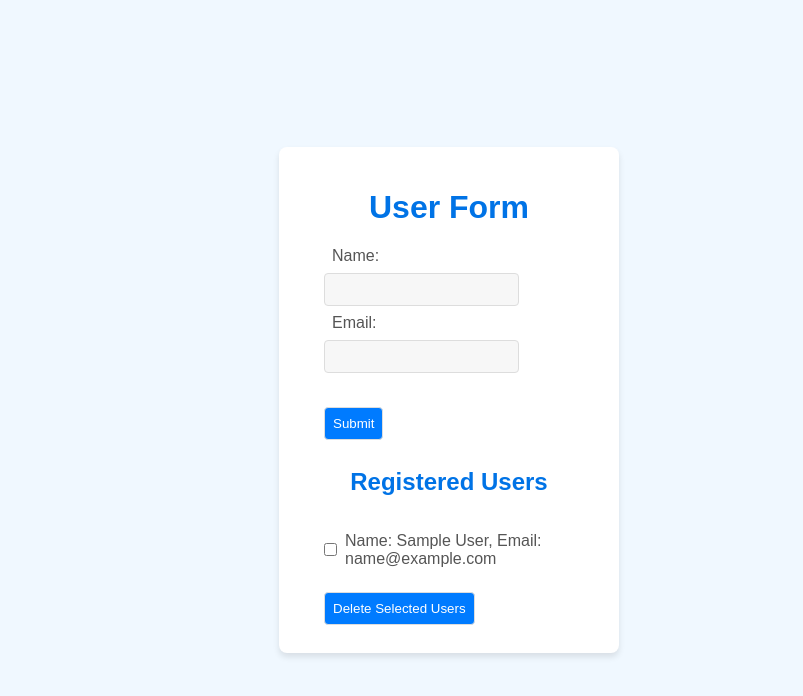
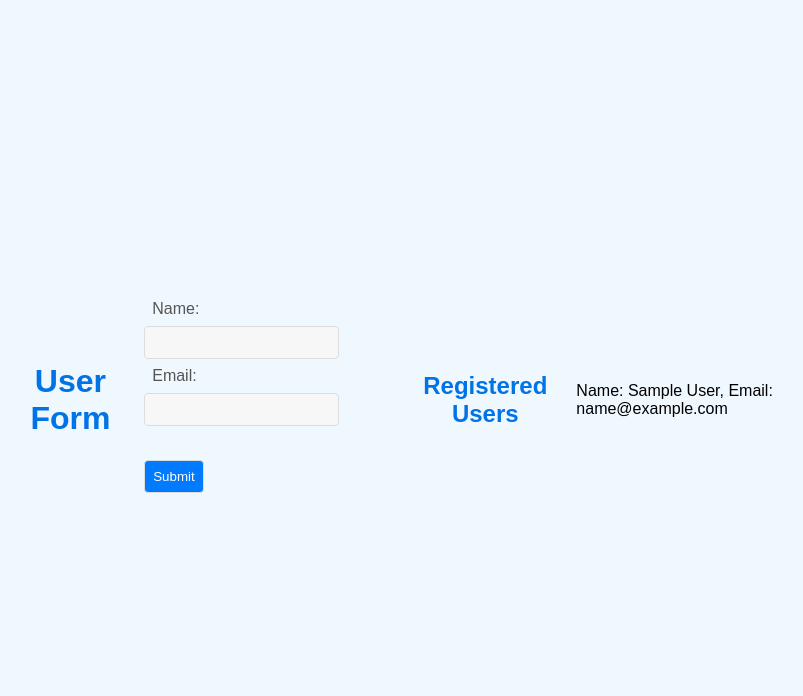
Before and after one commit to idubimm/SEMPERIS-SUMMERY-PROJECT, a Flask app: page /ALL/ in a window 1280 px wide. Shown: the top 696 px of the page, without its empty margins (191-994 px from the left). Run offline with Flask 3, Linux system fonts and the light colour scheme; tables that the repository leaves empty hold one stand-in row (values such as "Sample post").

```diff
--- a/src/app.py
+++ b/src/app.py
@@ -53,11 +53,11 @@ def index():
     return redirect(url_for("all_users"))
 
 
-# @app.route('/ALL/')
-# def all_users():
-#     registered_users = User.query.all()
-#     # Pass `registered_users` to your template
-#     return render_template_string(HTML_TEMPLATE, registered_users=registered_users)
+@app.route("/ALL/")
+def all_users():
+    registered_users = User.query.all()
+    # Pass `registered_users` to your template
+    return render_template("index.html", registered_users=registered_users)
 
 
 @app.route("/ALL/")
--- a/src/templates/index.html
+++ b/src/templates/index.html
@@ -110,7 +110,6 @@
 </head>
 
 <body>
-    <div class="container">
     <h1>User Form</h1>
     <form action="/save" method="post">
         <label for="name">Name:</label><br>
@@ -120,16 +119,18 @@
         <input type="submit" value="Submit">
     </form>
     <h2>Registered Users</h2>
-        <form action="/delete" method="post">
+
         {% for user in registered_users %}
-            <p>
-                <input type="checkbox" id="user{{ user.id }}" name="user{{ user.id }}">
-                <label for="user{{ user.id }}">Name: {{ user.name }}, Email: {{ user.email }}</label>
-            </p>
+        <p>Name: {{ user.name }}, Email: {{ user.email }}</p>
         {% endfor %}
-            <input type="submit" value="Delete Selected Users">
-        </form>
-    </div>
+
+    <!-- <ul>
+
+
+        {% for user in registered_users %}
+            <li>{{ user['name'] }} - {{ user['email'] }}</li>
+        {% endfor %}
+    </ul> -->
 </body>
 
 </html>
```
Lines whose indentation alone changed are shown as unchanged.
